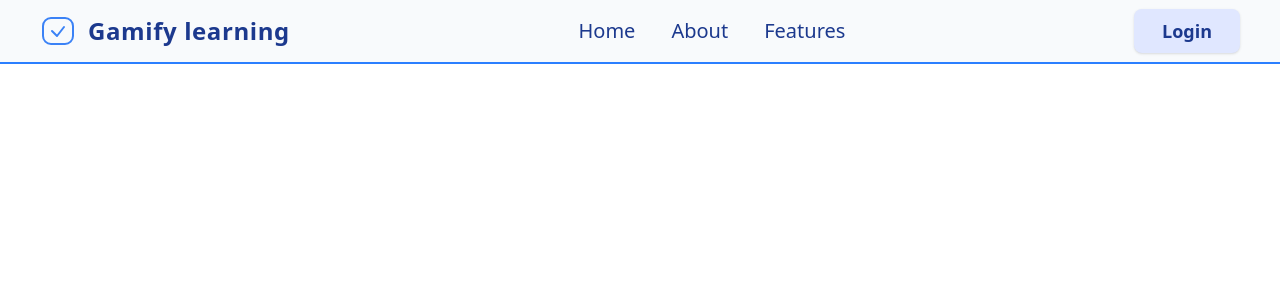
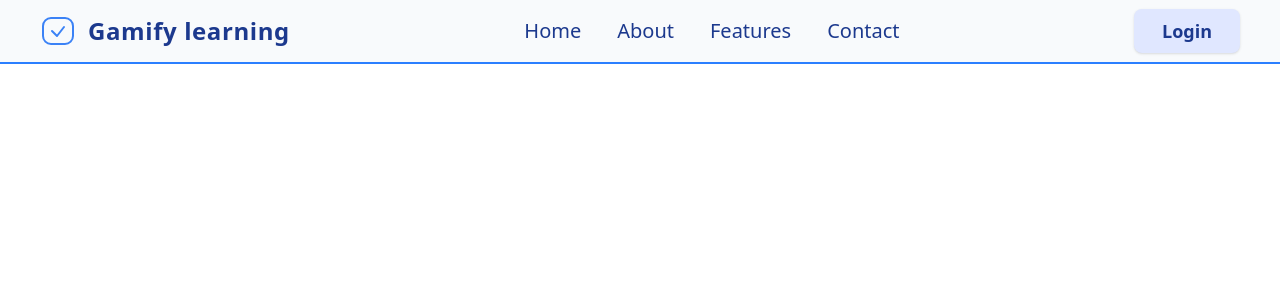
Before and after one commit to phiquangdat/tetra_app, a React (Vite) app in the folder frontend/: page / in a window 1280 px wide. Shown: the top 300 px of the page. Built offline with nearby package versions, Linux system fonts and the light colour scheme; no server answers; what chartjs-plugin-datalabels would draw is missing.

Commit message:
added { label: 'Contact', href: '/contact' }

```diff
--- a/frontend/src/components/user/home/Header.tsx
+++ b/frontend/src/components/user/home/Header.tsx
@@ -3,6 +3,7 @@ const navLinks = [
   { label: 'Home', href: '/' },
   { label: 'About', href: '/about' },
   { label: 'Features', href: '/features' },
+  { label: 'Contact', href: '/contact' }
 ];
 
 const Header: React.FC = () => (
```
